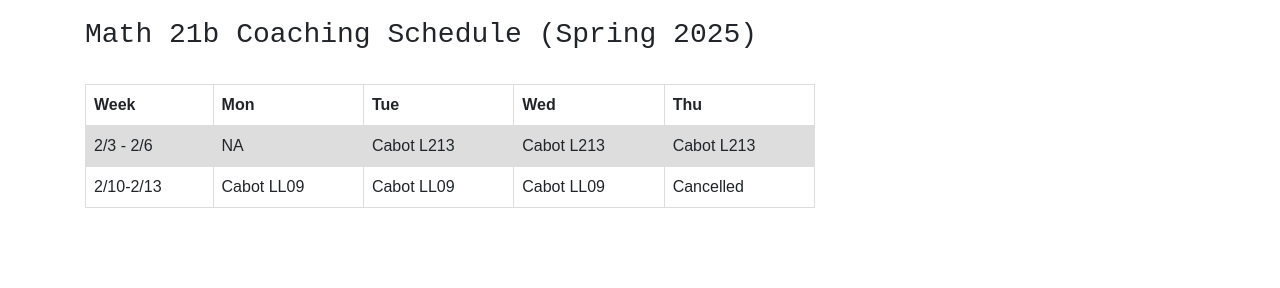
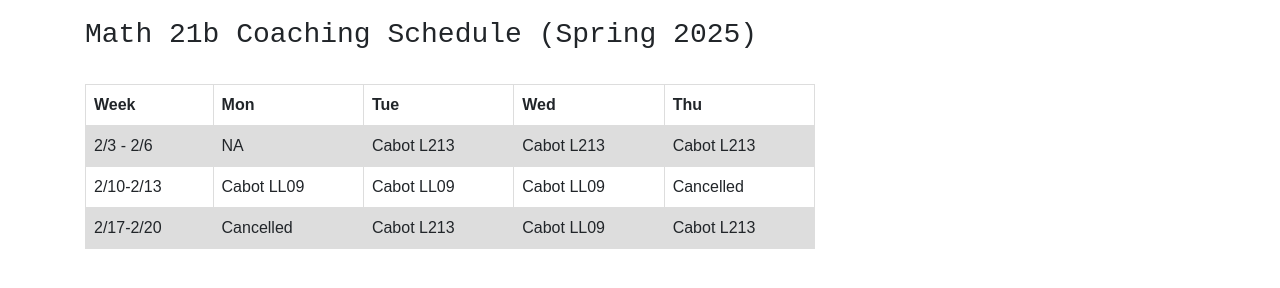
Before and after one commit to clusteralgebra/clusteralgebra.github.io, a plain HTML site: page teaching.html in a window 1280 px wide. Shown: the part 62-350 px from the top of the page. Drawn offline with nearby package versions, Linux system fonts and the light colour scheme.

Commit message:
updated teaching calendar

```diff
--- a/teaching.html
+++ b/teaching.html
@@ -77,6 +77,13 @@
                 <td> Cabot LL09 </td>
                 <td> Cancelled </td>
             </tr>
+            <tr>
+                <td> 2/17-2/20</td>
+                <td> Cancelled </td>
+                <td>Cabot L213</td>
+                <td>Cabot LL09</td>
+                <td>Cabot L213</td>
+            </tr>
           </table>
         </div>
       </div>
```
